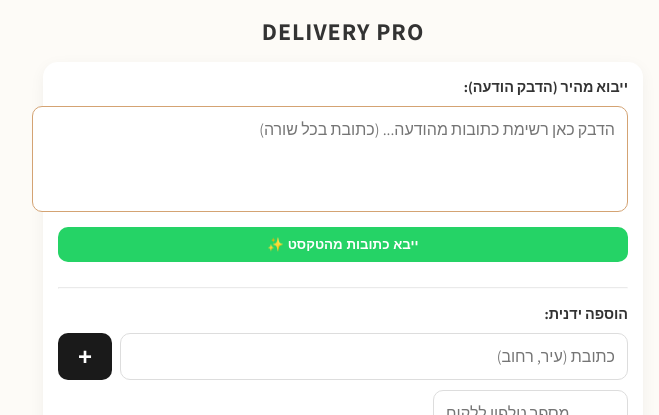
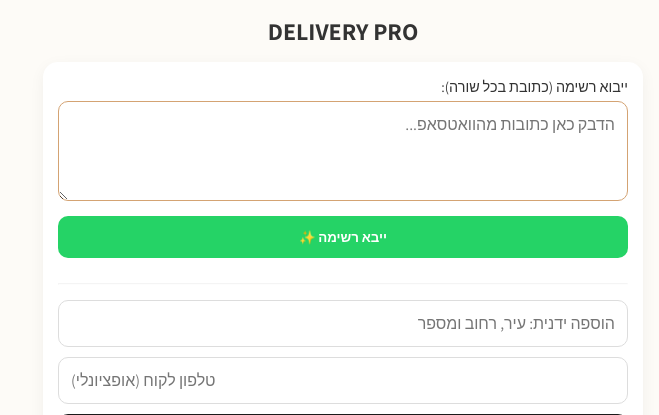
Before and after one commit to razlevistudent-bot/delivery-app, a Flask app: page / in a window 1280 px wide. Shown: the top 415 px of the page, without its empty margins (297-956 px from the left). Run offline with Flask 3, Linux system fonts and the light colour scheme.

Commit message:
Update index.html

```diff
--- a/templates/index.html
+++ b/templates/index.html
@@ -13,51 +13,50 @@
 
         .glass-card { background: white; border-radius: 15px; padding: 15px; box-shadow: 0 4px 15px rgba(0,0,0,0.05); margin-bottom: 15px; }
 
-        .input-row { display: flex; gap: 8px; margin-bottom: 10px; }
-        input, textarea { flex: 1; padding: 12px; border: 1px solid #ddd; border-radius: 10px; font-size: 1rem; font-family: inherit; }
-        textarea { width: 100%; height: 80px; resize: none; margin-bottom: 10px; border-color: var(--accent); }
+        input, textarea { width: 100%; padding: 12px; border: 1px solid #ddd; border-radius: 10px; font-size: 1rem; font-family: inherit; box-sizing: border-box; margin-bottom: 10px; }
+        textarea { height: 100px; border-color: var(--accent); }
 
         #map { height: 250px; border-radius: 12px; margin-bottom: 15px; border: 1px solid #eee; z-index: 1; }
 
-        button { border: none; border-radius: 10px; cursor: pointer; font-weight: bold; transition: 0.2s; }
-        .btn-add { background: var(--brand); color: white; padding: 0 20px; font-size: 1.5rem; }
-        .btn-opt { background: var(--accent); color: white; width: 100%; padding: 15px; font-size: 1.1rem; margin-bottom: 8px; }
-        .btn-import { background: #25d366; color: white; width: 100%; padding: 10px; margin-bottom: 10px; }
+        button { border: none; border-radius: 10px; cursor: pointer; font-weight: bold; transition: 0.2s; font-family: inherit; }
+        .btn-add { background: var(--brand); color: white; width: 100%; padding: 12px; font-size: 1rem; }
+        .btn-opt { background: var(--accent); color: white; width: 100%; padding: 15px; font-size: 1.1rem; }
+        .btn-import { background: #25d366; color: white; width: 100%; padding: 12px; margin-bottom: 10px; }
 
         .route-item {
             background: white; padding: 15px; border-radius: 12px; margin-bottom: 10px;
             border-right: 5px solid var(--accent); display: flex; flex-direction: column; gap: 10px;
-            box-shadow: 0 2px 8px rgba(0,0,0,0.05); text-align: right;
+            box-shadow: 0 2px 8px rgba(0,0,0,0.05);
         }
         .route-item.completed { opacity: 0.5; filter: grayscale(1); border-right-color: #ccc; }
 
         .item-header { display: flex; justify-content: space-between; align-items: flex-start; }
-        .actions { display: flex; gap: 8px; flex-wrap: wrap; justify-content: flex-start; }
+        .actions { display: flex; gap: 8px; flex-wrap: wrap; }
 
         .action-btn {
             padding: 8px 12px; border-radius: 8px; font-size: 0.85rem; text-decoration: none;
-            color: white; font-weight: bold; display: flex; align-items: center; gap: 4px;
+            color: white; font-weight: bold;
         }
         .waze { background: #33ccff; }
         .gmaps { background: #4285f4; }
         .call { background: #28a745; }
-        .camera { background: #6c757d; }
 
         .v-check {
             width: 35px; height: 35px; border: 2px solid var(--success);
             border-radius: 50%; display: flex; align-items: center; justify-content: center;
-            cursor: pointer; font-size: 1.2rem; color: var(--success); flex-shrink: 0;
+            cursor: pointer; font-size: 1.2rem; color: var(--success);
         }
         .completed .v-check { background: var(--success); color: white; }
 
-        .stats { display: flex; justify-content: space-around; background: var(--brand); color: white; padding: 12px; border-radius: 12px; margin-bottom: 15px; }
+        .stats { display: flex; justify-content: space-around; background: var(--brand); color: white; padding: 12px; border-radius: 12px; margin-bottom: 15px; font-size: 0.9rem; }
+        #loadingOverlay { display: none; text-align: center; color: var(--accent); font-weight: bold; margin-bottom: 10px; }
     </style>
 </head>
 <body>
 
 <div class="container">
     <header style="text-align: center; margin-bottom: 15px;">
-        <h2 style="margin:0; letter-spacing: 1px;">DELIVERY PRO</h2>
+        <h2 style="margin:0;">DELIVERY PRO</h2>
     </header>
 
     <div class="stats" id="statsBar" style="display:none;">
@@ -66,28 +65,24 @@
     </div>
 
     <div class="glass-card">
-        <p style="margin: 0 0 10px 0; font-size: 0.9rem; font-weight: bold;">ייבוא מהיר (הדבק הודעה):</p>
-        <textarea id="bulkImport" placeholder="הדבק כאן רשימת כתובות מהודעה... (כתובת בכל שורה)"></textarea>
-        <button class="btn-import" onclick="importFromText()">ייבא כתובות מהטקסט ✨</button>
+        <p style="margin: 0 0 5px 0; font-size: 0.9rem;">ייבוא רשימה (כתובת בכל שורה):</p>
+        <textarea id="bulkImport" placeholder="הדבק כאן כתובות מהוואטסאפ..."></textarea>
+        <div id="loadingOverlay">מעבד כתובות... נא להמתין...</div>
+        <button class="btn-import" id="importBtn" onclick="importFromText()">ייבא רשימה ✨</button>
 
-        <hr style="opacity: 0.2; margin: 15px 0;">
+        <hr style="opacity: 0.1; margin: 15px 0;">
 
-        <p style="margin: 0 0 10px 0; font-size: 0.9rem; font-weight: bold;">הוספה ידנית:</p>
-        <div class="input-row">
-            <input type="text" id="addressInput" placeholder="כתובת (עיר, רחוב)">
-            <button class="btn-add" onclick="addLocation()">+</button>
-        </div>
-        <input type="tel" id="phoneInput" placeholder="מספר טלפון ללקוח" style="margin-bottom: 10px;">
+        <input type="text" id="addressInput" placeholder="הוספה ידנית: עיר, רחוב ומספר">
+        <input type="tel" id="phoneInput" placeholder="טלפון לקוח (אופציונלי)">
+        <button class="btn-add" onclick="addLocation()">הוסף כתובת בודדת +</button>
 
-        <div id="map"></div>
-        <button class="btn-opt" onclick="optimizeRoute()">סדר מסלול אופטימלי 🚀</button>
+        <div id="map" style="margin-top: 15px;"></div>
+        <button class="btn-opt" onclick="optimizeRoute()">חשב מסלול מהיר ביותר 🚀</button>
     </div>
 
     <div id="addressList"></div>
 
-    <center>
-        <button onclick="clearAll()" style="background:none; color:red; margin-top: 20px; font-size: 0.8rem;">איפוס כל הנתונים</button>
-    </center>
+    <center><button onclick="clearAll()" style="background:none; color:red; margin: 20px 0; font-size: 0.8rem;">איפוס הכל</button></center>
 </div>
 
 <audio id="pingSound" src="https://assets.mixkit.co/active_storage/sfx/2571/2571-preview.mp3"></audio>
@@ -97,23 +92,31 @@
     var map = L.map('map').setView([32.0853, 34.7818], 10);
     L.tileLayer('https://{s}.tile.openstreetmap.org/{z}/{x}/{y}.png').addTo(map);
 
-    var locations = JSON.parse(localStorage.getItem('delivery_v5')) || [];
+    var locations = JSON.parse(localStorage.getItem('delivery_v6')) || [];
     var markers = [];
 
-    function save() { localStorage.setItem('delivery_v5', JSON.stringify(locations)); }
+    function save() { localStorage.setItem('delivery_v6', JSON.stringify(locations)); }
+
+    // פונקציית עזר להשהיה
+    const sleep = ms => new Promise(res => setTimeout(res, ms));
 
     async function importFromText() {
         const text = document.getElementById('bulkImport').value;
-        const lines = text.split('\n').filter(line => line.trim().length > 3);
+        const lines = text.split('\n').map(l => l.trim()).filter(l => l.length > 3);
 
-        if(lines.length === 0) return alert("לא נמצאו כתובות בטקסט");
+        if(lines.length === 0) return alert("לא נמצאו כתובות תקינות");
 
-        alert(`מתחיל לייבא ${lines.length} כתובות. זה עשוי לקחת כמה שניות...`);
+        document.getElementById('loadingOverlay').style.display = 'block';
+        document.getElementById('importBtn').disabled = true;
 
-        for (let line of lines) {
-            await addLocationByText(line.trim());
+        for (let addr of lines) {
+            await addLocationByText(addr);
+            await sleep(500); // השהיה של חצי שנייה בין כתובת לכתובת כדי לא להיחסם
         }
+
         document.getElementById('bulkImport').value = '';
+        document.getElementById('loadingOverlay').style.display = 'none';
+        document.getElementById('importBtn').disabled = false;
         updateUI();
     }
 
@@ -121,7 +124,7 @@
         try {
             const res = await fetch(`https://nominatim.openstreetmap.org/search?format=json&q=${encodeURIComponent(addr)}`);
             const data = await res.json();
-            if (data.length > 0) {
+            if (data && data.length > 0) {
                 locations.push({
                     name: addr,
                     phone: '',
@@ -131,17 +134,16 @@
                 });
                 save();
             }
-        } catch (e) {}
+        } catch (e) { console.error("Error finding: " + addr); }
     }
 
     async function addLocation() {
         const addr = document.getElementById('addressInput').value;
         const phone = document.getElementById('phoneInput').value;
-        if(!addr) return alert("נא להזין כתובת");
+        if(!addr) return;
 
         await addLocationByText(addr);
-        const last = locations[locations.length-1];
-        if(last) last.phone = phone;
+        if(locations.length > 0) locations[locations.length-1].phone = phone;
 
         document.getElementById('addressInput').value = '';
         document.getElementById('phoneInput').value = '';
@@ -163,15 +165,14 @@
                 <div class="item-header">
                     <div>
                         <small>תחנה ${i+1}</small>
-                        <div style="font-weight:700; font-size:1.1rem;">${loc.name}</div>
+                        <div style="font-weight:700;">${loc.name}</div>
                     </div>
                     <div class="v-check" onclick="toggleComplete(${i})">${loc.completed ? '✓' : ''}</div>
                 </div>
                 <div class="actions">
                     <a href="https://waze.com/ul?ll=${loc.lat},${loc.lng}&navigate=yes" target="_blank" class="action-btn waze">Waze</a>
-                    <a href="https://www.google.com/maps/search/?api=1&query=${loc.lat},${loc.lng}" target="_blank" class="action-btn gmaps">Google Maps</a>
+                    <a href="https://www.google.com/maps/search/?api=1&query=${loc.lat},${loc.lng}" target="_blank" class="action-btn gmaps">Maps</a>
                     ${loc.phone ? `<a href="tel:${loc.phone}" class="action-btn call">📞 חיוג</a>` : ''}
-                    <button class="action-btn camera" onclick="openCamera()">📷 צילום</button>
                 </div>
             `;
             list.appendChild(item);
@@ -182,7 +183,8 @@
             document.getElementById('statsBar').style.display = 'flex';
             document.getElementById('totalDist').innerText = (totalM/1000).toFixed(1) + " ק\"מ";
             document.getElementById('totalTime').innerText = Math.round(totalM/500 + locations.length*5) + " דק'";
-            map.fitBounds(new L.featureGroup(markers).getBounds().pad(0.2));
+            const group = new L.featureGroup(markers);
+            map.fitBounds(group.getBounds().pad(0.2));
         }
     }
 
@@ -190,13 +192,6 @@
         locations[i].completed = !locations[i].completed;
         if(locations[i].completed) document.getElementById('pingSound').play().catch(() => {});
         save(); updateUI();
-    }
-
-    function openCamera() {
-        const input = document.createElement('input');
-        input.type = 'file'; input.accept = 'image/*'; input.capture = 'environment';
-        input.onchange = () => alert("התמונה נקלטה בהצלחה!");
-        input.click();
     }
 
     function getDistance(p1, p2) {
```
